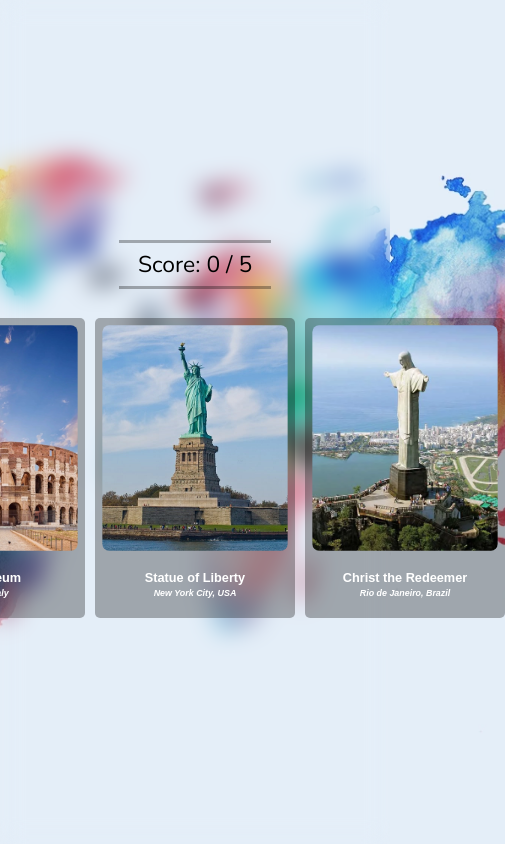
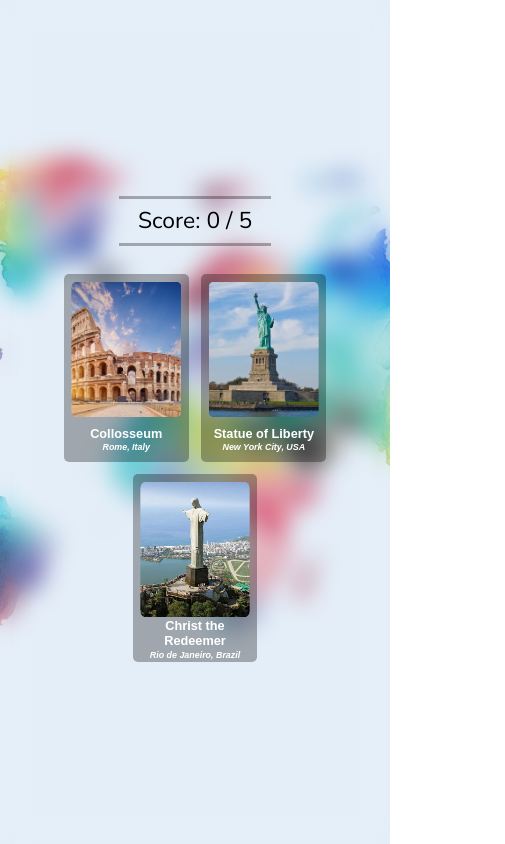
Before and after one commit to Fislix/TOP-memory-card-game, a React (Vite) app: page / in a window 390 px wide. Both pictures are taken after a click on the button "Easy". Shown: the whole page, 505 px wide, since content can reach past the window. Built offline with nearby package versions, Linux system fonts and the light colour scheme.

Commit message:
Improve responsiveness of game board

```diff
--- a/src/components/GameBoard.jsx
+++ b/src/components/GameBoard.jsx
@@ -147,7 +147,7 @@ function GameBoard({
           Score: {score} / {numCards}
         </span>
       </p>
-      <div style={{ display: 'flex', gap: '10px' }}>
+      <div className='cards'>
         {createCardDeck(cardDeck, shownCardsIdxs, flipCards, handleClick)}
       </div>
     </div>
--- a/src/styles/Card.css
+++ b/src/styles/Card.css
@@ -1,9 +1,9 @@
 .card {
-  display: flex;
+  display: inline-flex;
   flex-direction: column;
   position: relative;
-  width: 200px;
-  height: 300px;
+  max-width: min(12rem, calc(25% + 4vmax));
+  aspect-ratio: 2 / 3;
   border: 1px solid transparent;
   border-radius: 5px;
   overflow: hidden;
@@ -75,16 +75,17 @@
   color: white;
   padding-top: 0;
   height: 20%;
+  font-size: min(1rem, calc(0.7rem + 1vmin));
 }
 
 .card-label h1 {
-  font-size: 1rem;
+  font-size: 1em;
   margin: 0;
 }
 
 .card-label h2 {
-  font-size: 0.7rem;
+  font-size: 0.7em;
   margin: 0;
-  margin-top: 0.2rem;
+  margin-top: 0.2em;
   font-style: italic;
 }
--- a/src/styles/GameBoard.css
+++ b/src/styles/GameBoard.css
@@ -1,3 +1,8 @@
+.game-board,
+.cards {
+  width: 100%;
+}
+
 .game-board p {
   font-size: 1.8rem;
   color: black;
@@ -10,3 +15,12 @@
   border-top: 3px solid rgba(0 0 0 / 0.3);
   border-bottom: 3px solid rgba(0 0 0 / 0.3);
 }
+
+.cards {
+  box-sizing: border-box;
+  display: flex;
+  flex-flow: row wrap;
+  justify-content: center;
+  gap: 1rem;
+  padding: 0 1rem;
+}
```
